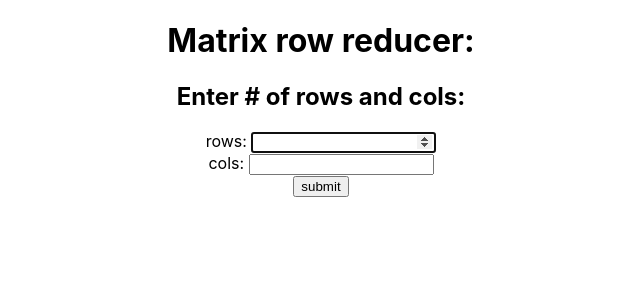
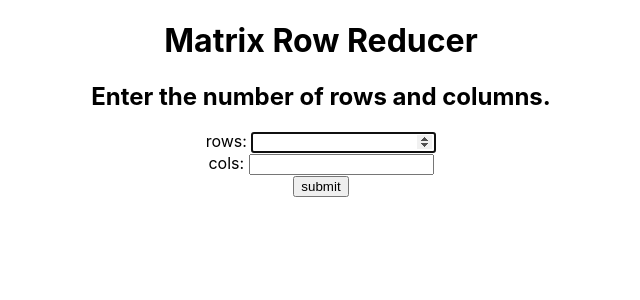
Before and after one commit to jeffrey-ke/MatrixSolver, a React (Create React App) app in the folder proj/: page / in a window 1280 px wide. Shown: the top 300 px of the page, without its empty margins (319-959 px from the left). Built offline with nearby package versions, Linux system fonts and the light colour scheme.

Commit message:
Made sub-components for the title of the webpage and the input fields.

```diff
--- a/proj/src/App.js
+++ b/proj/src/App.js
@@ -1,25 +1,16 @@
 import "./App.css";
+import Message from "./Message";
+import Input from "./Input";
 
 function App() {
   return (
     <div className="App">
-      <h1>Matrix row reducer:</h1>
-      <h2>Enter # of rows and cols:</h2>
-      <form action="matrix" method="post">
-        rows:{" "}
-        <input
-          type="number"
-          name="rows"
-          value=""
-          autofocus="autofocus"
-          required
-        ></input>
-        <br></br>
-        cols:{" "}
-        <input type="number" name="cols" value="" tabindex="0" required></input>
-        <br></br>
-        <input type="submit" value="submit"></input>
-      </form>
+      {/* message goes here */}
+      <Message
+        title="Matrix Row Reducer"
+        instruction="Enter the number of rows and columns."
+      />
+      <Input dst='matrix'/>
     </div>
   );
 }
--- /dev/null
+++ b/proj/src/Input.js
@@ -0,0 +1,28 @@
+function Input(props) {
+    return (
+        <div>
+            <form action={props.dst} method="post">
+                rows:{" "}
+                <input
+                    type="number"
+                    name="rows"
+                    value=""
+                    autofocus="autofocus"
+                    required
+                />
+                <br/>
+                cols:{" "}
+                <input
+                    type="number"
+                    name="cols"
+                    value=""
+                    tabindex="0"
+                    required
+                />
+                <br/>
+                <input type="submit" value="submit"/>
+            </form>
+        </div>
+    )
+}
+export default Input
--- /dev/null
+++ b/proj/src/Message.js
@@ -0,0 +1,11 @@
+
+function Message(props){
+    return(
+        <div>
+            <h1>{props.title}</h1>
+            <h2>{props.instruction}</h2>
+        </div>
+    )
+}
+
+export default Message
```
